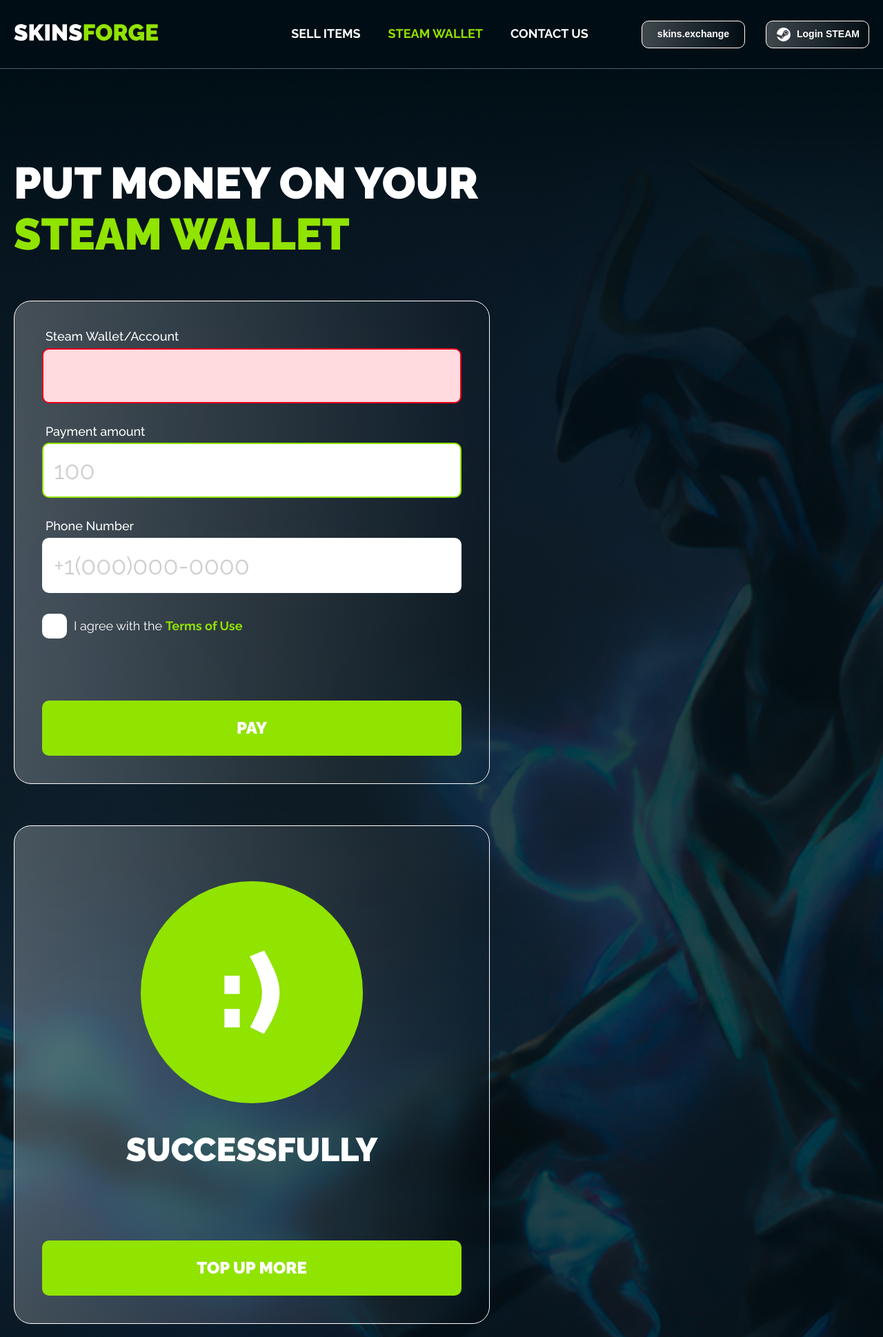
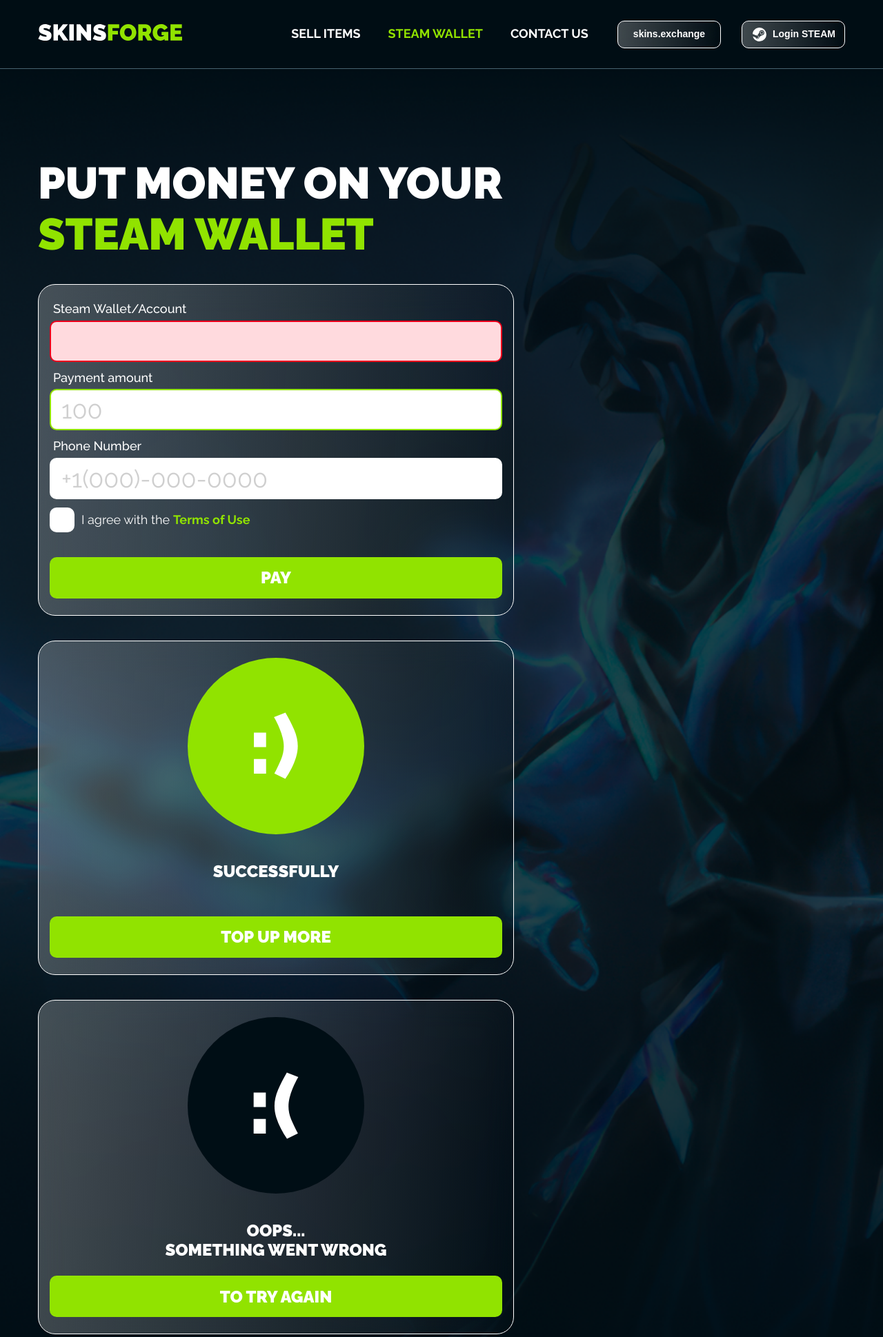
Before and after one commit to twork-dyachenko/twork-dyachenko.github.io, a PHP site: page /steamwallet.php in a window 1280 px wide. Shown: the top 1939 px of the page at 69% size. Run offline with PHP 8.4, Linux system fonts and the light colour scheme.

Commit message:
Responsive for 1440px

```diff
--- a/app/assets/css/_home.scss
+++ b/app/assets/css/_home.scss
@@ -8,6 +8,7 @@
     background-position-y: -102px;
     background-position-x: -280px;
     position: relative;
+    // overflow: hidden;
     .container{
         position: relative;
     }
@@ -91,6 +92,7 @@
     background: $color-black;
     padding: 120px 0;
     position: relative;
+    // overflow: hidden;
     .container{
         position: relative;
     }
@@ -149,6 +151,10 @@
         max-width: 400px;
         line-height: 125%;
         text-align: center;
+        @media screen and (max-width: 1440px) {
+            max-width: 340px;
+            margin: 0 auto;
+        }
         @media screen and (max-width: 1382px) {
             max-width: 100%;
             margin: 0 auto;
@@ -186,6 +192,7 @@
     background-color: $color-black;
     position: relative;
     padding: 120px 0;
+    // overflow: hidden;
     .container{
         position: relative;
     }
@@ -225,7 +232,9 @@
         width: 450px;
         height: 390px;
         padding: 20px;
-
+        @media screen and (max-width: 1440px){
+            width: 32%;
+        }
         @media screen and (max-width: 1382px){
             width: 48%;
         }
@@ -298,6 +307,9 @@
     }
     .form{
         max-width: 690px;
+        @media screen and (width: 2560px){
+            max-width: 490px;
+        }
         @media screen and (max-width: 996px){
             max-width: 100%;
         }
--- a/app/assets/css/_selling.scss
+++ b/app/assets/css/_selling.scss
@@ -1,8 +1,15 @@
 @use 'variables' as *;
 .sell{
     height: 394px;
+    position: relative;
+    // overflow: hidden;
     .blur_circle--right{
         bottom: -100px;
+        @media screen and (max-width: 1919px) {
+
+            display: none;
+
+        }
     }
     &__title{
         font-weight: 500;
@@ -110,6 +117,10 @@
         }
     }
     @media screen and (max-width: 1440px){
+        &__item{
+            max-width: 31%;
+            min-height: 173px;
+        }
         &__list{
             gap: 24px;
             justify-content: center;
--- a/app/assets/css/assistant.css
+++ b/app/assets/css/assistant.css
@@ -81,7 +81,12 @@
     max-width: 540px;
   }
 }
-@media (min-width: 1200px) {
+@media screen and (max-width: 1440px) {
+  .container {
+    max-width: 1210px;
+  }
+}
+@media (min-width: 1441px) {
   .container {
     max-width: 1450px;
   }
@@ -123,6 +128,7 @@
 
 main {
   margin-top: 100px;
+  overflow-x: hidden;
 }
 
 h1 {
--- a/app/assets/css/assistant.scss
+++ b/app/assets/css/assistant.scss
@@ -35,6 +35,7 @@
 
 main{
   margin-top: 100px;
+  overflow-x: hidden;
 }
 
 h1{
--- a/app/assets/css/assistant/_container.scss
+++ b/app/assets/css/assistant/_container.scss
@@ -50,7 +50,11 @@
 @include breakpoint(sm) {
   .container { max-width: 540px; }
 }
-
-@media (min-width: 1200px) {
+@media screen and (max-width: 1440px) {
+  .container{
+    max-width: 1210px;
+  }
+}
+@media (min-width: 1441px) {
   .container { max-width: $container-width; }
 }
--- a/app/assets/css/style.css
+++ b/app/assets/css/style.css
@@ -190,6 +190,12 @@
   line-height: 125%;
   text-align: center;
 }
+@media screen and (max-width: 1440px) {
+  .why__item {
+    max-width: 340px;
+    margin: 0 auto;
+  }
+}
 @media screen and (max-width: 1382px) {
   .why__item {
     max-width: 100%;
@@ -293,6 +299,11 @@
   height: 390px;
   padding: 20px;
 }
+@media screen and (max-width: 1440px) {
+  .work__item {
+    width: 32%;
+  }
+}
 @media screen and (max-width: 1382px) {
   .work__item {
     width: 48%;
@@ -371,6 +382,11 @@
 }
 .steam .form {
   max-width: 690px;
+}
+@media screen and (width: 2560px) {
+  .steam .form {
+    max-width: 490px;
+  }
 }
 @media screen and (max-width: 996px) {
   .steam .form {
@@ -845,9 +861,15 @@
 
 .sell {
   height: 394px;
+  position: relative;
 }
 .sell .blur_circle--right {
   bottom: -100px;
+}
+@media screen and (max-width: 1919px) {
+  .sell .blur_circle--right {
+    display: none;
+  }
 }
 .sell__title {
   font-weight: 500;
@@ -959,6 +981,10 @@
   font-weight: 800;
 }
 @media screen and (max-width: 1440px) {
+  .steps__item {
+    max-width: 31%;
+    min-height: 173px;
+  }
   .steps__list {
     gap: 24px;
     -webkit-box-pack: center;
@@ -1275,7 +1301,7 @@
 .form-again .btn {
   margin-top: 56px;
 }
-@media screen and (max-width: 996px) {
+@media screen and (width: 2560px) {
   .form {
     padding: 24px 16px;
     margin-top: 36px;
@@ -1319,3 +1345,47 @@
     margin-top: 24px;
   }
 }
+@media screen and (max-width: 1440px) {
+  .form {
+    padding: 24px 16px;
+    margin-top: 36px;
+    max-width: 100%;
+  }
+  .form-row {
+    -webkit-box-orient: vertical;
+    -webkit-box-direction: normal;
+        -ms-flex-direction: column;
+            flex-direction: column;
+    gap: 0;
+  }
+  .form-group {
+    margin-bottom: 12px;
+  }
+  .form-group .input {
+    height: 60px;
+  }
+  .form .btn {
+    margin-top: 24px;
+    height: 60px;
+  }
+  .form .form-state {
+    padding-top: 46px;
+  }
+  .form .form-state__icon {
+    width: 256px;
+    height: 256px;
+  }
+  .form .form-state__icon svg {
+    width: 90px;
+    height: 97px;
+  }
+  .form .form-state__text {
+    font-size: 24px;
+  }
+  .form.form-successfully .btn {
+    margin-top: 52px;
+  }
+  .form.form-again .btn {
+    margin-top: 24px;
+  }
+}
--- a/app/index.php
+++ b/app/index.php
@@ -109,7 +109,7 @@
 				</div>
 				<div class="form-group">
 					<label class="form__label" for="phone">Phone Number</label>
-					<input type="tel" id="phone" class="input" placeholder="+1(000)000-0000" pattern="\\+?[0-9\s\-\(\)]*" required>
+					<input type="tel" id="phone" class="input" placeholder="+1(000)-000-0000" pattern="\\+?[0-9\s\-\(\)]*" required>
 				</div>
 				<div class="form-group form-group--checkbox">
 					<input type="checkbox" id="accept" class="checkbox" aria-label="I agree to the Terms of Use">
--- a/app/steamwallet.php
+++ b/app/steamwallet.php
@@ -23,7 +23,7 @@
 				</div>
 				<div class="form-group">
 					<label class="form__label" for="phone">Phone Number</label>
-					<input type="tel" id="phone" class="input" placeholder="+1(000)000-0000" pattern="\\+?[0-9\s\-\(\)]*" required>
+					<input type="tel" id="phone" class="input" placeholder="+1(000)-000-0000" pattern="\\+?[0-9\s\-\(\)]*" required>
 				</div>
 				<div class="form-group form-group--checkbox">
 					<input type="checkbox" id="accept" class="checkbox" aria-label="I agree to the Terms of Use">
```
Also changed, not shown: app/assets/css/_form.scss (+45 -1 lines).
